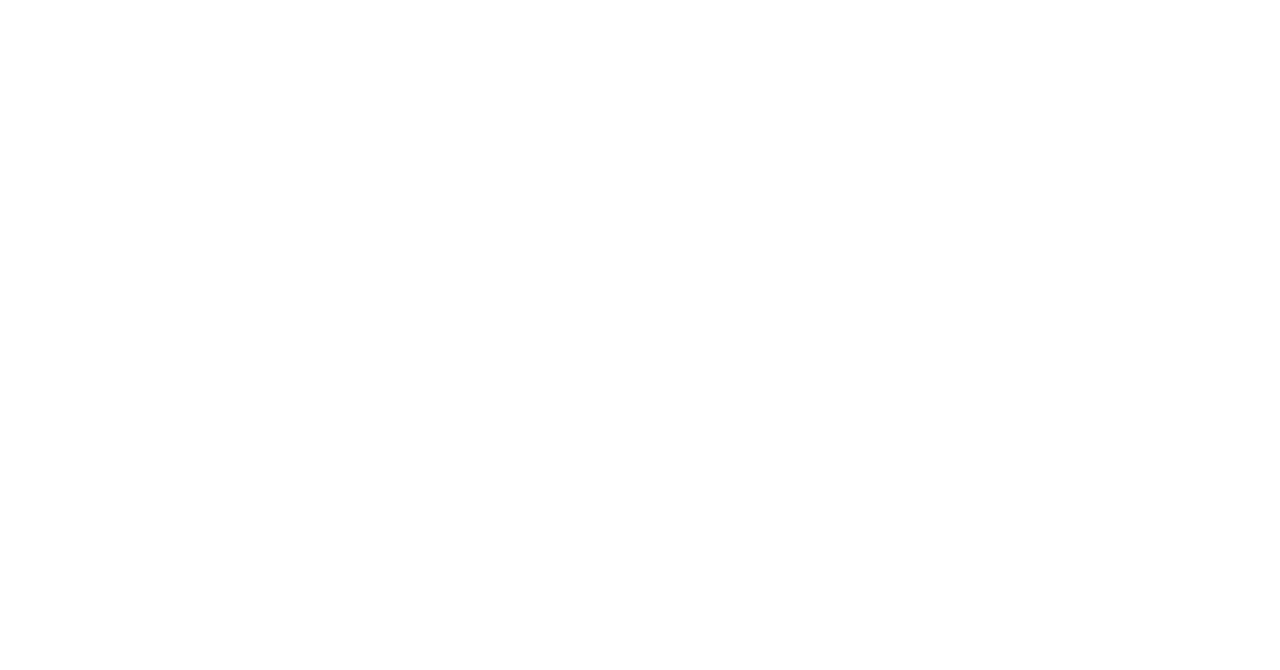
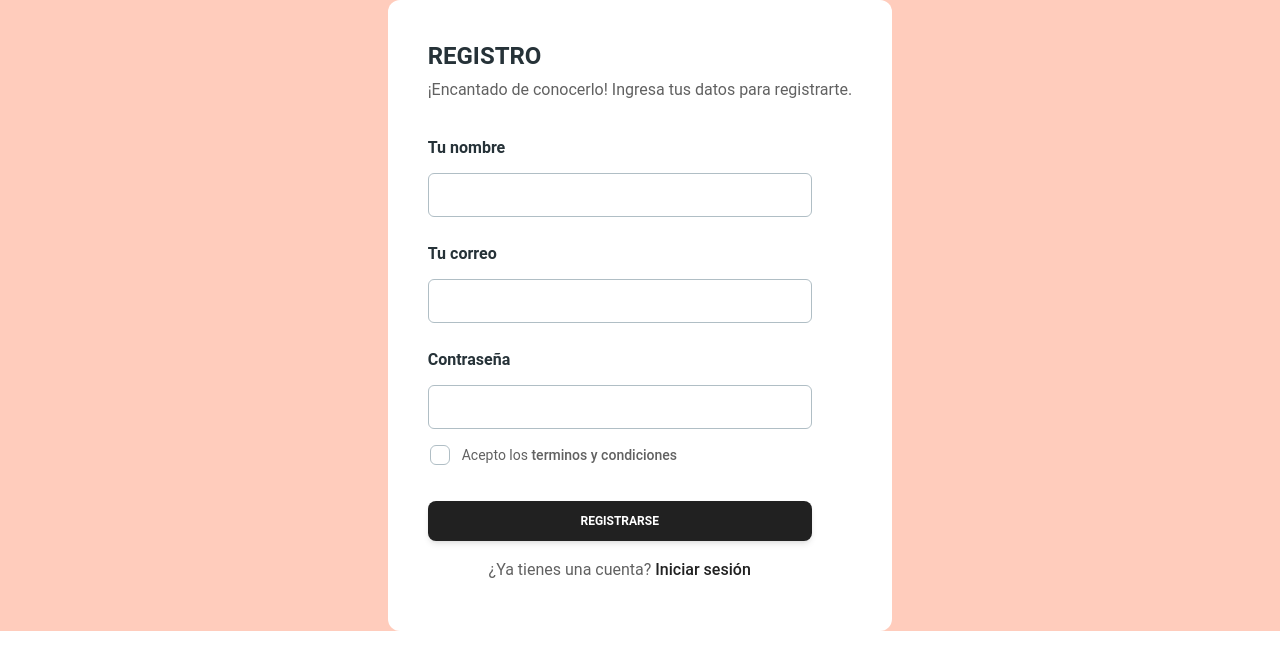
Before and after one commit to JuanVidal03/plantilla-senafoft, a React (Vite) app: page /register in a window 1280 px wide. Before the commit this address had no page. Shown: the top 670 px of the page. Built offline with nearby package versions, Linux system fonts and the light colour scheme; the HTML template or start-up script is replaced by a standard one.

Commit message:
register

```diff
--- a/src/components/formRegister.jsx
+++ b/src/components/formRegister.jsx
@@ -8,17 +8,18 @@
  } from "@material-tailwind/react";
 export const FormRegister = () => {
   return (
-   <Card color="transparent" shadow={false}>
+   <div className='flex flex-col justify-center items-center bg-deep-orange-100'>
+   <Card color="white" shadow={false} className='p-10 '>
       <Typography variant="h4" color="blue-gray">
-        Sign Up
+        REGISTRO
       </Typography>
       <Typography color="gray" className="mt-1 font-normal">
-        Nice to meet you! Enter your details to register.
+¡Encantado de conocerlo! Ingresa tus datos para registrarte.
       </Typography>
       <form className="mt-8 mb-2 w-80 max-w-screen-lg sm:w-96">
         <div className="mb-1 flex flex-col gap-6">
           <Typography variant="h6" color="blue-gray" className="-mb-3">
-            Your Name
+           Tu nombre
           </Typography>
           <Input
             size="lg"
@@ -29,7 +30,7 @@
             }}
           />
           <Typography variant="h6" color="blue-gray" className="-mb-3">
-            Your Email
+           Tu correo
           </Typography>
           <Input
             size="lg"
@@ -40,7 +41,7 @@
             }}
           />
           <Typography variant="h6" color="blue-gray" className="-mb-3">
-            Password
+            Contraseña
           </Typography>
           <Input
             type="password"
@@ -59,27 +60,29 @@
               color="gray"
               className="flex items-center font-normal"
             >
-              I agree the
+              Acepto los
               <a
                 href="#"
                 className="font-medium transition-colors hover:text-gray-900"
               >
-                &nbsp;Terms and Conditions
+                &nbsp;terminos y condiciones
               </a>
             </Typography>
           }
           containerProps={{ className: "-ml-2.5" }}
         />
         <Button className="mt-6" fullWidth>
-          sign up
+         Registrarse
         </Button>
         <Typography color="gray" className="mt-4 text-center font-normal">
-          Already have an account?{" "}
+        ¿Ya tienes una cuenta?{" "}
           <a href="#" className="font-medium text-gray-900">
-            Sign In
+
+Iniciar sesión
           </a>
         </Typography>
       </form>
     </Card>
+    </div>
   )
 }
--- a/src/routes/AllRoutes.routes.jsx
+++ b/src/routes/AllRoutes.routes.jsx
@@ -1,12 +1,13 @@
 import { Routes, Route } from "react-router-dom";
 
 import Login from "../pages/Login";
-
+import { FormRegister } from "../components/formRegister";
 
 const AllRoutes = () => {
     return (
         <Routes>
             <Route path="/login" element={<Login/>} />
+            <Route path="/register" element={<FormRegister/>} />
         </Routes>
     );
 }
```
